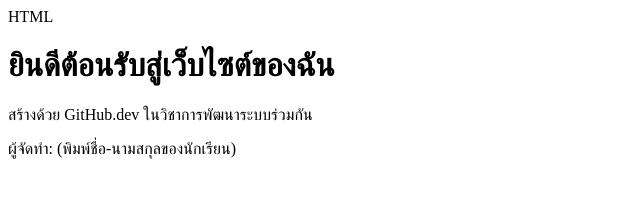
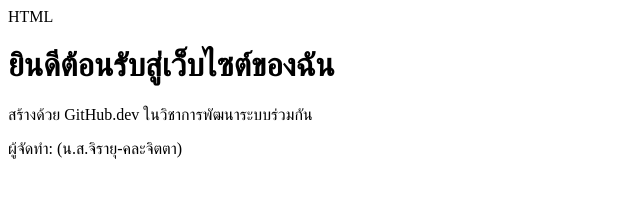
Before and after one commit to s32655-netizen/my-first-repo, a plain HTML site: page index.html in a window 1280 px wide. Shown: the full height of the page, 0-640 px from the left. Drawn offline with Linux system fonts and the light colour scheme.

Commit message:
เพิ่มไฟล์ index.html

```diff
--- a/index.html
+++ b/index.html
@@ -8,6 +8,6 @@ HTML
 <body>
     <h1>ยินดีต้อนรับสู่เว็บไซต์ของฉัน</h1>
     <p>สร้างด้วย GitHub.dev ในวิชาการพัฒนาระบบร่วมกัน</p>
-    <p>ผู้จัดทำ: (พิมพ์ชื่อ-นามสกุลของนักเรียน)</p>
+    <p>ผู้จัดทำ: (น.ส.จิรายุ-คละจิตตา)</p>
 </body>
 </html>
```
